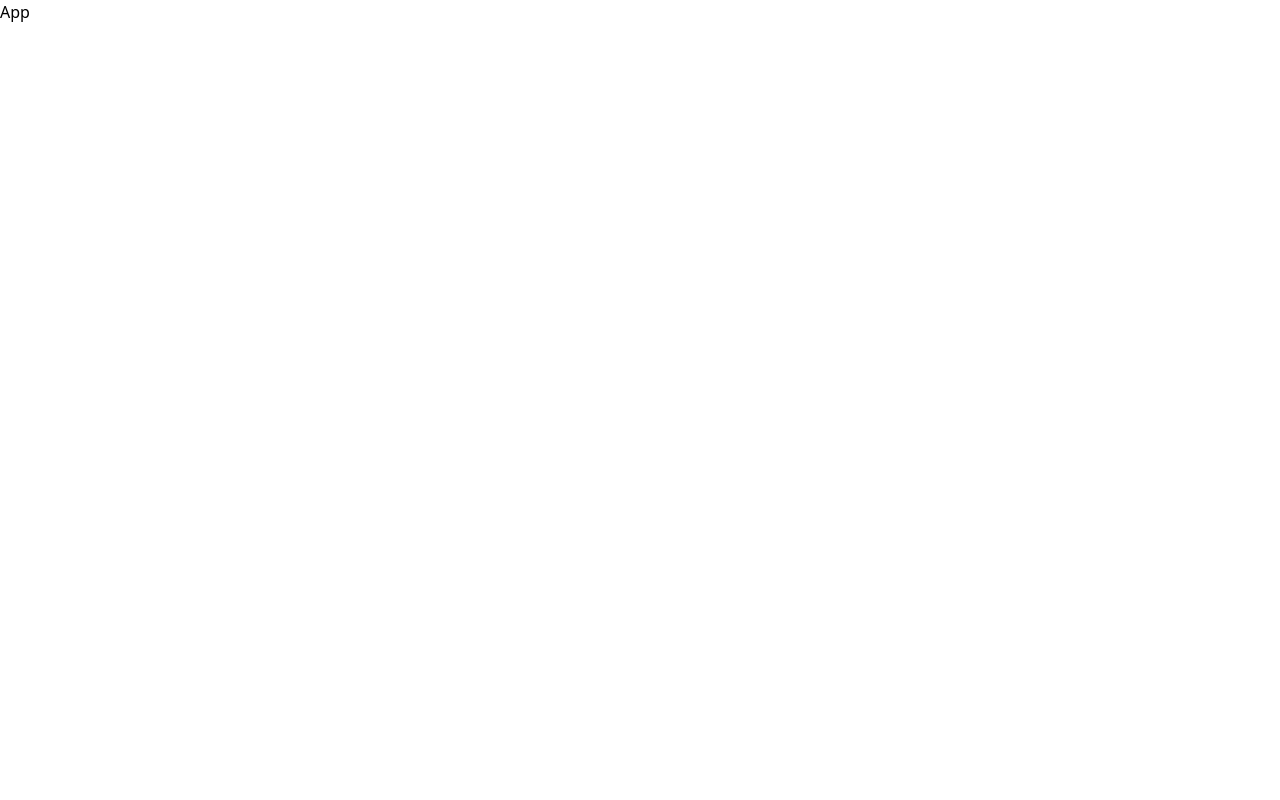
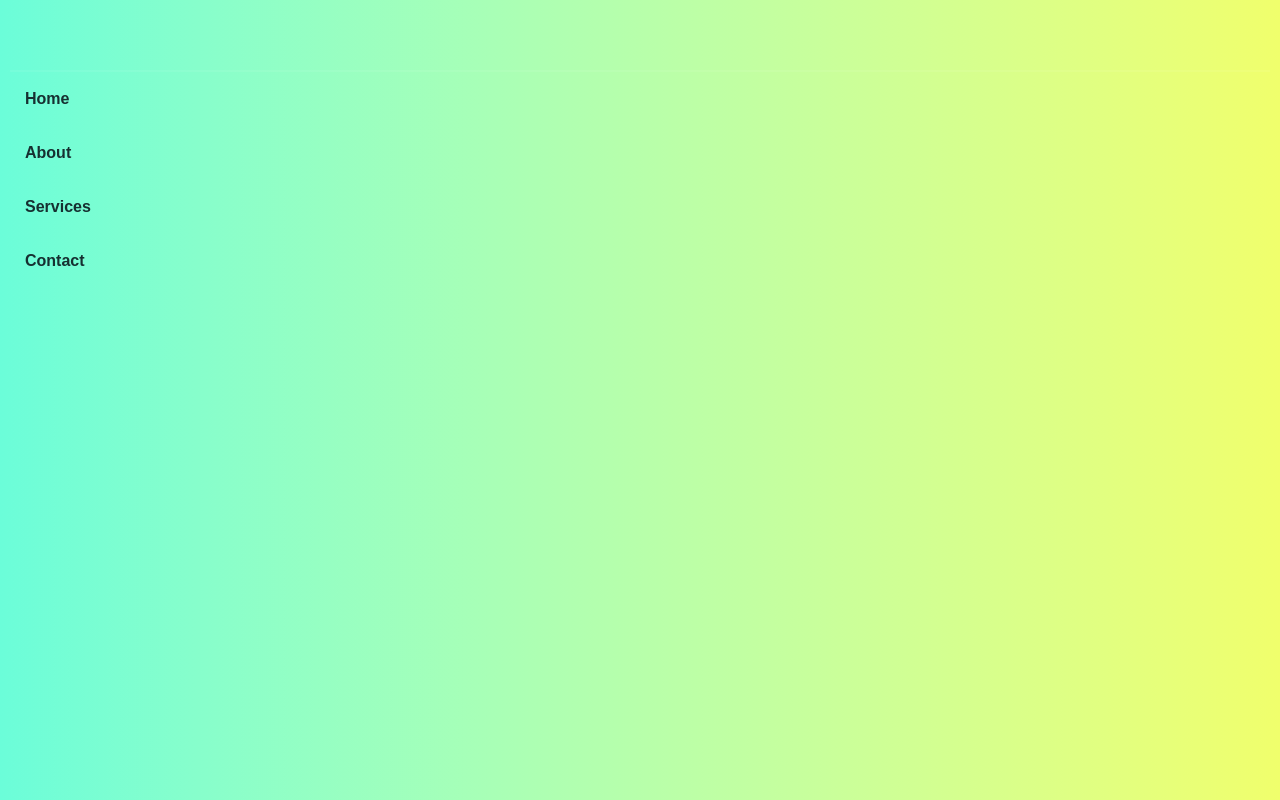
Before and after one commit to Thankgodgab/Portfolio-Project, a React (Vite) app: page / in a window 1280 px wide. Built offline with nearby package versions, Linux system fonts and the light colour scheme.

Commit message:
feat: update title in index.html and implement Header component

```diff
--- a/index.html
+++ b/index.html
@@ -5,7 +5,7 @@
     <link rel="icon" type="image/svg+xml" href="/logo-single.svg" />
     <link href="/dist/styles.css" rel="stylesheet">
     <meta name="viewport" content="width=device-width, initial-scale=1.0" />
-    <title>Vite + React</title>
+    <title>Gabriel Thankgod</title>
   </head>
   <body>
     <div id="root"></div>
--- a/src/App.jsx
+++ b/src/App.jsx
@@ -1,7 +1,11 @@
+import Header from "./Components/molecules/Header"
 
 function App() {
   return (
-    <div>App</div>
+    <div className="w-full h-screen flex flex-col items-center justfy-center bg-primary font-primary">
+      <Header />
+
+    </div>
   )
 }
 
--- /dev/null
+++ b/src/Components/molecules/Header.jsx
@@ -0,0 +1,75 @@
+import { FaBars } from "react-icons/fa";
+import logo from "../../assets/Gabriel-logo.svg";
+
+function Header() {
+    return (
+        <header className="w-full bg-transparent max-h-[100px] flex items-center justify-center fixed top-0 z-5">
+            <div className="w-full h-full flex items-center justify-between px-2.5 py-4 border-b border-divider md:border-none">
+                <div className="p-2.5 h-[150px] w-[200px] flex items-center justify-center">
+                    <img src={logo} alt="Gabriel logo" className="h-full w-full object-contain" />
+                </div>
+                <div className="hidden p-2.5 w-[60%] md:flex items-center justify-center h-full ">
+                    <div className="px-5 max-w-full h-full flex items-center justify-center bg-divider rounded-4xl">
+                        <nav className="w-full h-full flex items-center justify-center">
+                            <div className="w-full h-full flex items-center justify-center">
+                                <ul className="w-full gap-7 flex items-center justify-center h-full">
+                                    <li className="w-full h-full flex items-center justify-center group ">
+                                        <a href="/" className="py-[22px] px-[15px] text-[16px] text-white font-semibold group-hover:text-accent-secondary group-active:text-accent-secondary transition-colors duration-300 ease-in-out">Home</a>
+                                    </li>
+                                    <li className="w-full h-full flex items-center justify-center group ">
+                                        <a href="/about" className="py-[22px] px-[15px] text-[16px] text-white font-semibold group-hover:text-accent-secondary group-active:text-accent-secondary transition-colors duration-300 ease-in-out">About</a>
+                                    </li>
+                                    <li className="w-full h-full flex items-center justify-center group ">
+                                        <a href="/services" className="py-[22px] px-[15px] text-[16px] text-white font-semibold group-hover:text-accent-secondary group-active:text-accent-secondary transition-colors duration-300 ease-in-out">Services</a>
+                                    </li>
+                                    <li className="w-full h-full flex items-center justify-center group ">
+                                        <a href="/contact" className="py-[22px] px-[15px] text-[16px] text-white font-semibold group-hover:text-accent-secondary group-active:text-accent-secondary transition-colors duration-300 ease-in-out">Contact</a>
+                                    </li>
+                                </ul>
+                            </div>
+                        </nav>
+                    </div>
+                </div>
+                <div className="w-[20%] flex items-center justify-end grow p-2.5">
+                    <div className="hidden lg:flex items-center justify-center h-full">
+                        <a href="#" className="py-[17px] px-[30px] text-[16px] text-primary font-semibold bg-gradient-to-r from-accent-secondary to-accent rounded-4xl hover:bg-gradient-to-r hover:from-accent hover:to-accent-secondary transition-colors duration-300 ease-in-out">
+                            Download Cv
+                        </a>
+                    </div>
+                    <div className="md:hidden flex items-center justify-center  bg-gradient-to-r from-accent-secondary to-accent rounded-lg text-primary">
+                        <button className="p-[10px] w-full h-full flex items-center justify-center">
+                            <FaBars size={20} />
+                        </button>
+                    </div>
+                </div>
+            </div>
+            <div className="fixed top-0 left-0 h-full w-full bg-gradient-to-r from-accent-secondary to-accent p-2.5 flex flex-col">
+                <div className="w-full h-12 flex items-center justify-end border-b-2 border-divider py-[30px]">
+                    <div className="md:hidden flex items-center justify-center  bg-primary rounded-lg text-white">
+                        <button className="p-[10px] w-full h-full flex items-center justify-center">
+                            <FaBars size={20} />
+                        </button>
+                    </div>
+                </div>
+                <div className="w-full  flex  justify-start">
+                    <ul className="w-full flex flex-col items-center justify-start">
+                        <li className="w-full h-full flex items-center group ">
+                            <a href="/" className="py-[15px] px-[15px] text-[16px] text-primary font-semibold group-hover:text-accent-secondary group-active:text-accent-secondary transition-colors duration-300 ease-in-out">Home</a>
+                        </li>
+                        <li className="w-full h-full flex items-center group ">
+                            <a href="/about" className="py-[15px] px-[15px] text-[16px] text-primary font-semibold group-hover:text-accent-secondary group-active:text-accent-secondary transition-colors duration-300 ease-in-out">About</a>
+                        </li>
+                        <li className="w-full h-full flex items-center group ">
+                            <a href="/services" className="py-[15px] px-[15px] text-[16px] text-primary font-semibold group-hover:text-accent-secondary group-active:text-accent-secondary transition-colors duration-300 ease-in-out">Services</a>
+                        </li>
+                        <li className="w-full h-full flex items-center group ">
+                            <a href="/contact" className="py-[15px] px-[15px] text-[16px] text-primary font-semibold group-hover:text-accent-secondary group-active:text-accent-secondary transition-colors duration-300 ease-in-out">Contact</a>
+                        </li>
+                    </ul>
+                </div>
+            </div>
+        </header>
+    )
+}
+
+export default Header
--- a/src/index.css
+++ b/src/index.css
@@ -1 +1,14 @@
 @import "tailwindcss";
+@import url('https://fonts.googleapis.com/css2?family=Montserrat:ital,wght@0,100..900;1,100..900&display=swap');
+
+
+@theme {
+    --color-primary: #163031;
+    --color-accent: #F0FF6C;
+    --color-accent-secondary: #6BFDD9;
+    --color-secondary: #FFFFFF0A;
+    --color-white: #FFFFFF;
+    --color-divider: #FFFFFF0F;
+
+    --font-primary: 'Montserrat', sans-serif;
+}
```
